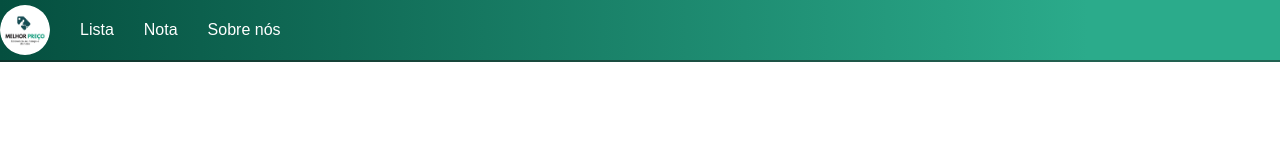
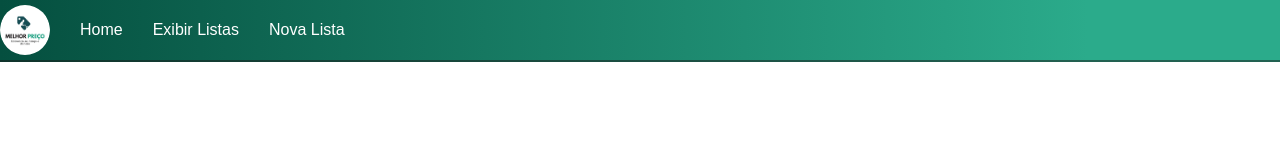
Before and after one commit to Olivwallace/MelhorPrecoReact, a React (Create React App) app: page /nota in a window 1280 px wide. Shown: the top 160 px of the page. Built offline with nearby package versions, Linux system fonts and the light colour scheme.

Commit message:
atualizado links entre paginas

```diff
--- a/src/APP/assets/components/NavBar/NavBar.tsx
+++ b/src/APP/assets/components/NavBar/NavBar.tsx
@@ -30,9 +30,9 @@ export const NavBar: React.FC<NavBarProps> = (props) => {
 
       {props.auth?(   <>
        <div>
-      <Link className='linkHeader' to={props.hrefListas}>Lista</Link>
-       <Link className='linkHeader' to={props.hrefNota}>Nota</Link>
-       <Link className='linkHeader' to={props.hrefSobreNos}>Sobre nós</Link>
+      <Link className='linkHeader' to={props.hrefListas}>{(props.tags && props.tags[0])?props.tags[0]: "Exibir Listas"}</Link>
+       <Link className='linkHeader' to={props.hrefNota}>{(props.tags && props.tags[1])?props.tags[1]: "Criar Lista"}</Link>
+       <Link className='linkHeader' to={props.hrefSobreNos}>{(props.tags && props.tags[2])?props.tags[2]: "Enviar Notas"}</Link>
        </div>
       <div className='div'>
               <label className='logado' onClick={handleMenu}>{props.namePerfil}</label>
--- a/src/APP/assets/components/NavBar/PropsNavBar.ts
+++ b/src/APP/assets/components/NavBar/PropsNavBar.ts
@@ -4,6 +4,7 @@ export interface NavBarProps {
     hrefPerfil: string;
     hrefListas: string;
     hrefNota: string;
+    tags?: string[];
     hrefSobreNos: string;
     auth: boolean;
 }
--- a/src/APP/pages/EnvioNota/index.tsx
+++ b/src/APP/pages/EnvioNota/index.tsx
@@ -73,11 +73,12 @@ export const EnvioNota: React.FC = () => {
     return (
 
         <> <NavBar auth={true}
+            tags={["Home", "Exibir Listas", "Nova Lista"]}
             namePerfil={""}
             hrefPerfil={""}
-            hrefListas={""}
-            hrefNota={""}
-            hrefSobreNos={""} />
+            hrefListas={"/"}
+            hrefNota={"/lists"}
+            hrefSobreNos={"/createList"} />
 
             <main className="main-container">
                 {!isConfirmOne ? <><div className="div1">
--- a/src/APP/pages/createList/index.tsx
+++ b/src/APP/pages/createList/index.tsx
@@ -94,10 +94,11 @@ export const CreateList: React.FC = (props) => {
         <main className="main">
             <NavBar auth={true}
                 namePerfil={context.user?.name}
+                tags={["Home", "Exibir Listas", "Enviar Notas"]}
                 hrefPerfil={""}
-                hrefListas={""}
-                hrefNota={""}
-                hrefSobreNos={""} />
+                hrefListas={"/"}
+                hrefNota={"/lists"}
+                hrefSobreNos={"/nota"} />
 
             <div className="barraBusca">
                 <SearchBar
--- a/src/APP/pages/home/index.tsx
+++ b/src/APP/pages/home/index.tsx
@@ -72,10 +72,11 @@ export const Home: React.FC = (props) => {
                     (context.user || context.session())?
                     <NavBar auth = {true}
                      namePerfil={context.user?.name}
+                     tags={["Exibir Listas", "Nova Lista", "Enviar Nota"]}
                      hrefPerfil={""}
-                     hrefListas={""}
-                     hrefNota={""}
-                     hrefSobreNos={""}/>
+                     hrefListas={"/lists"}
+                     hrefNota={"/createList"}
+                     hrefSobreNos={"/nota"}/>
                     :
                     <NavBar auth = {false}
                      namePerfil={""}
--- a/src/APP/pages/list/index.tsx
+++ b/src/APP/pages/list/index.tsx
@@ -80,10 +80,11 @@ export const Lista: React.FC = (props) => {
         <main className="exibe-lista">
             <NavBar auth={true}
                 namePerfil={context.user?.name}
+                tags={["Home", "Nova Lista", "Enviar Notas"]}
                 hrefPerfil={""}
-                hrefListas={""}
-                hrefNota={""}
-                hrefSobreNos={""} />
+                hrefListas={"/"}
+                hrefNota={"/createList"}
+                hrefSobreNos={"/nota"} />
 
             <FilterLists
                 options={list}
```
Also changed, not shown: MelhorPrecoApp/abvString/abv.txt, 1 other file (tests, documents, lock files or other folders).
